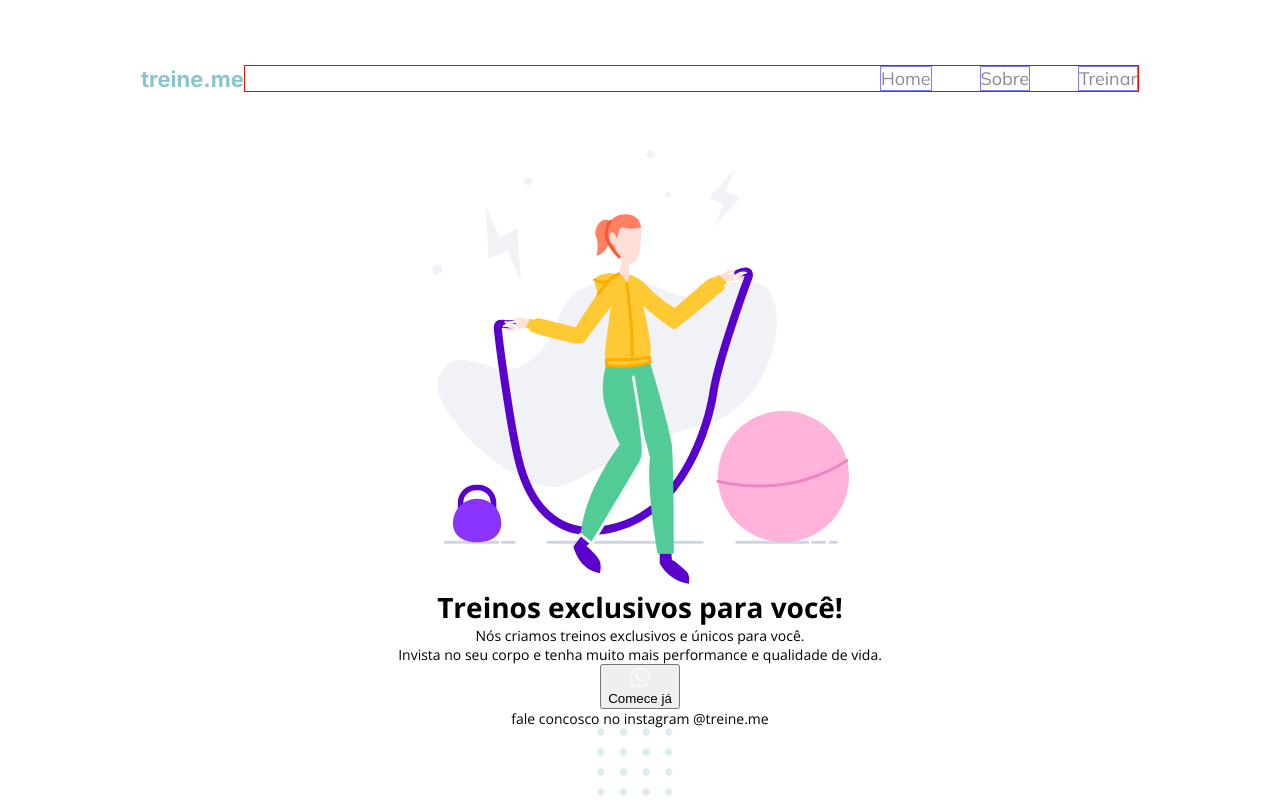
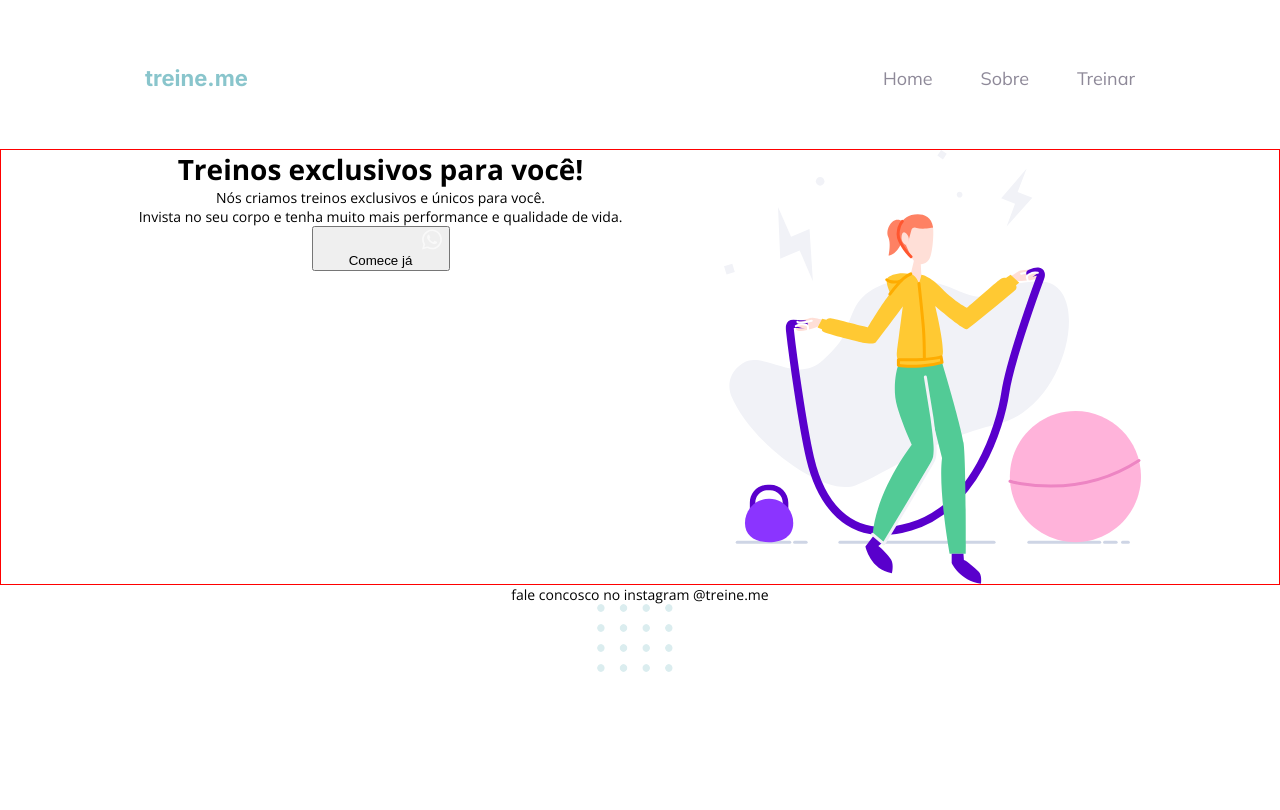
Before and after one commit to lucas-gabryel/treine.me, a plain HTML site: page index.html in a window 1280 px wide. Drawn offline with nearby package versions, Linux system fonts and the light colour scheme.

Commit message:
add style to main

```diff
--- a/index.html
+++ b/index.html
@@ -22,17 +22,18 @@
         </nav>
     </header>
     <main id="hero">
-        <div>
-            <img src="./img/fitness-jump.svg" alt="Mulher pulando corda, com equipamentos de ginástica.">
+        <div id="one">
             <div>
                 <h1>Treinos exclusivos para você!</h1>
                 <p>Nós criamos treinos exclusivos e únicos para você. <br>
-                   Invista no seu corpo e tenha muito mais performance e qualidade de vida.</p>
+                    Invista no seu corpo e tenha muito mais performance e qualidade de vida.
+                </p>
                 <button>
                     <img src="./img/path4.svg" alt="logo-whatsapp">
-                    <p>Comece já</p>
+                     <p>Comece já</p>
                 </button>
             </div>
+            <img src="./img/fitness-jump.svg" alt="Mulher pulando corda, com equipamentos de ginástica.">
         </div>
     </main>
     <footer>
--- a/style.css
+++ b/style.css
@@ -27,6 +27,12 @@ header p {
     color: #89C5CC;
 }
 
+header ul {
+    display: flex;
+    gap: 48px;
+    padding-left: 635px;
+}
+
 header li {
     font-family: 'Mulish', sans-serif;
     font-size: 18px;
@@ -37,14 +43,13 @@ header li {
     /* Nescessário fazer alteração para quando ficar clicado ficar mais preto. */
 }
 
-ul {
+#one {
     border: 1px solid red;
 
     display: flex;
-    gap: 48px;
-    padding-left: 635px;
+    justify-content: center;
 }
 
-li {
-    border: 1px solid blue;
+#one img {
+    padding-left: 102px;
 }
```
